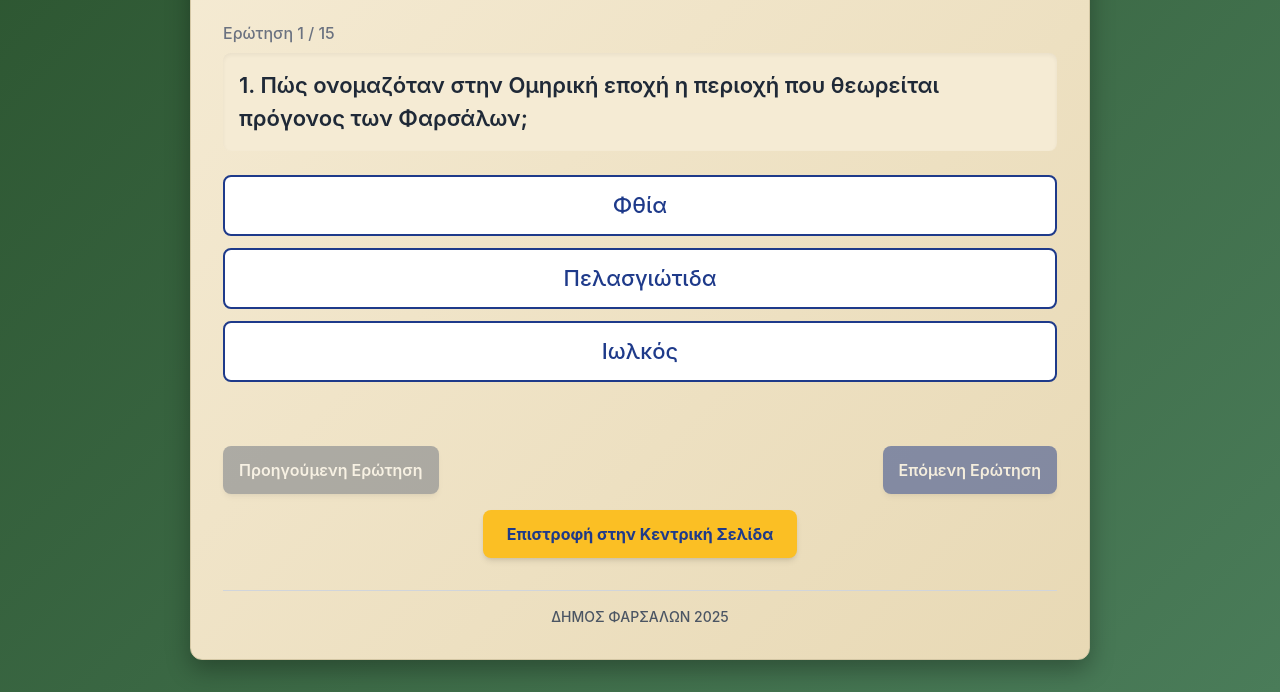
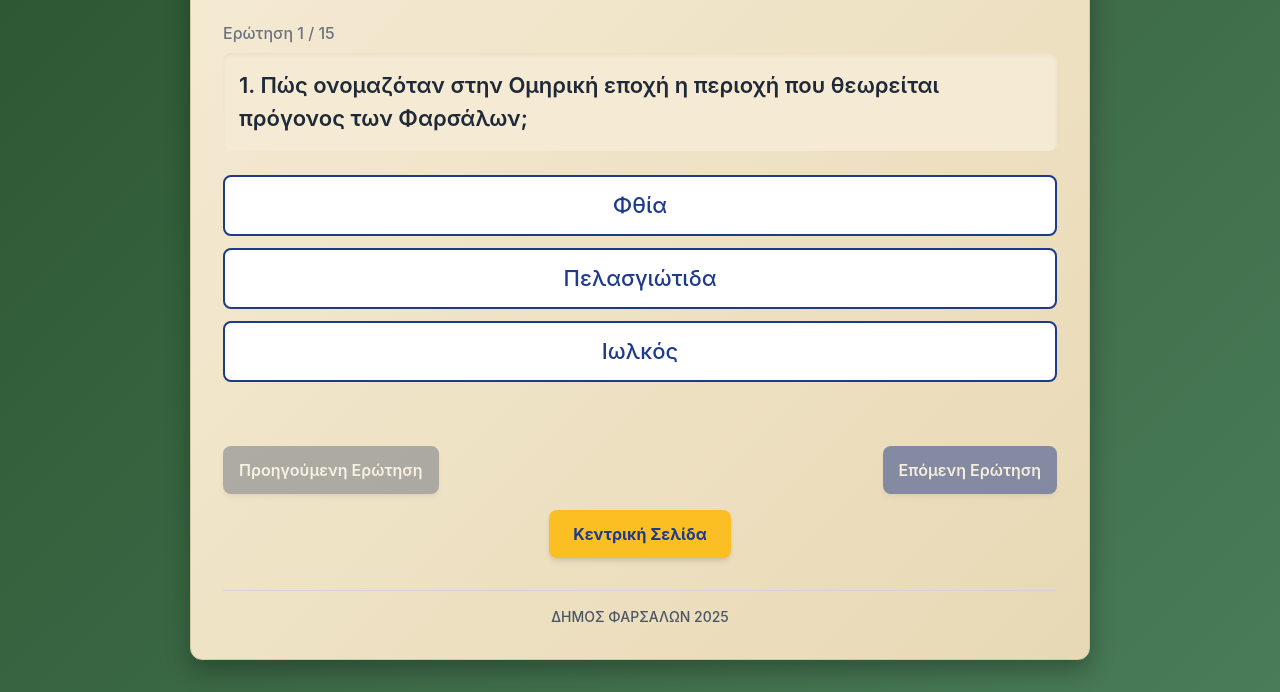
Before and after one commit to conchr/Achilles, a plain HTML site: page index.html in a window 1280 px wide. Shown: the part 142-834 px from the top of the page. Drawn offline with nearby package versions, Linux system fonts and the light colour scheme.

Commit message:
Achilles Quiz

```diff
--- a/index.html
+++ b/index.html
@@ -280,10 +280,10 @@
                 </button>
             </div>
 
-            <!-- Κουμπί Επιστροφής στην Κεντρική Σελίδα -->
+            <!-- Κουμπί Κεντρικής Σελίδας -->
             <div class="text-center mt-3 sm:mt-4 landscape-button">
-                <a href="https://conchr.github.io/Farsala-Center-Page/" class="inline-block py-2 sm:py-3 px-4 sm:px-6 tv-button button-4k bg-secondary-gold text-primary-blue font-bold rounded-lg shadow-md hover:bg-yellow-600 transition-colors">
-                    Επιστροφή στην Κεντρική Σελίδα
+                <a href="https://conchr.github.io/Games/" class="inline-block py-2 sm:py-3 px-4 sm:px-6 tv-button button-4k bg-secondary-gold text-primary-blue font-bold rounded-lg shadow-md hover:bg-yellow-600 transition-colors">
+                    Κεντρική Σελίδα
                 </a>
             </div>
 
@@ -309,10 +309,10 @@
                     </button>
                 </div>
 
-                <!-- Κουμπί Επιστροφής στην Κεντρική Σελίδα - ΚΕΝΤΡΟ ΚΑΤΩ -->
+                <!-- Κουμπί Κεντρικής Σελίδας - ΚΕΝΤΡΟ ΚΑΤΩ -->
                 <div class="text-center">
-                    <a href="https://conchr.github.io/Farsala-Center-Page/" class="inline-block py-2 sm:py-3 px-4 sm:px-6 tv-button button-4k bg-gray-500 text-white font-bold rounded-lg shadow-md hover:bg-gray-600 transition-colors">
-                        Επιστροφή στην Κεντρική Σελίδα
+                    <a href="https://conchr.github.io/Games/" class="inline-block py-2 sm:py-3 px-4 sm:px-6 tv-button button-4k bg-gray-500 text-white font-bold rounded-lg shadow-md hover:bg-gray-600 transition-colors">
+                        Κεντρική Σελίδα
                     </a>
                 </div>
             </div>
@@ -351,7 +351,7 @@
             {
                 q: "5. Σύμφωνα με τον μύθο, από ποια πλάσματα μεταμορφώθηκαν οι Μυρμιδόνες από τον Δία σε πολεμιστές;",
                 choices: ["Μέλισσες", "Μυρμήγκια", "Σκύλους"],
-                answer: "Μυρμήγκια"
+                answer: "Μуρμήγκια"
             },
             {
                 q: "6. Ποιο ήταν το μοναδικό τρωτό σημείο του Αχιλλέα, το οποίο τιμάται με γλυπτό στα Φάρσαλα;",
```
